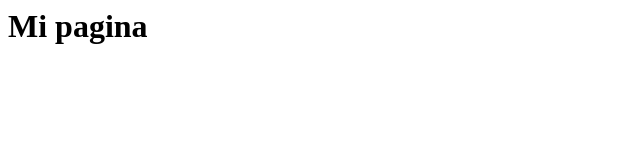
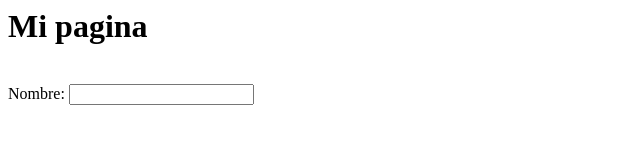
Before and after one commit to darlink-aguilar/Test, a plain HTML site: page Index.html in a window 1280 px wide. Shown: the whole page, without its empty margins (0-640 px from the left). Drawn offline with Linux system fonts and the light colour scheme.

Commit message:
Cambio en la pagina

```diff
--- a/Index.html
+++ b/Index.html
@@ -5,5 +5,7 @@
     <h1> Mi pagina</h1>
 
     <br/>
+    <label>Nombre: </label>
+    <input type="Text"/>
 
 </body>
```
